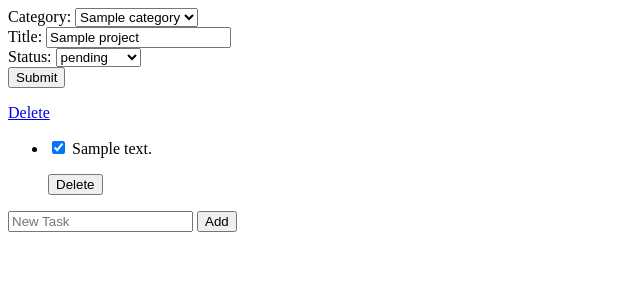
After one commit to alkaldi1406/Django-pm, a Django app: page /project/edit/1 in a window 1280 px wide. The commit adds this page. Shown: the top 300 px of the page, without its empty margins (0-640 px from the left). Run offline with Django 5.2, Linux system fonts and the light colour scheme; tables that the repository leaves empty hold one stand-in row (values such as "Sample post").

Commit message:
progect management

```diff
--- a/projects/forms.py
+++ b/projects/forms.py
@@ -11,3 +11,13 @@ class ProjectCreateForm(forms.ModelForm):
             'title': forms.TextInput(),
             'description': forms.Textarea()
         }
+
+class ProjectUpdateForm(forms.ModelForm):
+    class Meta:
+        model = models.Project
+        fields = ['category', 'title', 'status']
+        widgets ={
+            'category': forms.Select(),
+            'title': forms.TextInput(),
+            'status': forms.Select()
+        }
--- a/projects/templates/base.html
+++ b/projects/templates/base.html
@@ -1,6 +1,10 @@
 <!doctype html>
 <html lang="en">
 <head>
+    <meta charset="UTF-8">
+    <meta name="viewport"
+          content="width=device-width, user-scalable=no, initial-scale=1.0, maximum-scale=1.0, minimum-scale=1.0">
+    <meta http-equiv="X-UA-Compatible" content="ie=edge">
     <title>Document</title>
 </head>
 <body>
--- a/projects/templates/project/list.html
+++ b/projects/templates/project/list.html
@@ -1,9 +1,9 @@
 {% load i18n %}
 {% block content %}
-    <h3> {% trans 'my project' %}</h3>
+    <h3> {% trans 'My Project' %}</h3>
     <ul>
         {% for project in object_list %}
-            <li>{{project.title}}</li>
+            <li>{{ project.title }} <a href="{% url 'Project_update' project.id %}">edit</a> </li>
         {% empty %}
             <li>{% trans 'they are no project to show !!!'%}</li>
         {% endfor %}
--- /dev/null
+++ b/projects/templates/project/task.html
@@ -0,0 +1,30 @@
+{% load i18n %}
+
+<ul>
+    {% for task in project.task_set.all %}
+        <li>
+            <form method="post" action="{% url 'Task_update' task.id %}">
+                {% csrf_token %}
+                <input
+                        type="checkbox"
+                        name="is_completed"
+                        {% if task.is_completed %} checked {% endif %}
+                        onchange="this.form.submit()"
+                />
+                {{ task.description }}
+            </form>
+             <form method="post" action="{% url 'Task_delete' task.id %}">
+                {% csrf_token %}
+                <button type="submit">Delete</button>
+            </form>
+        </li>
+    {% endfor %}
+</ul>
+
+
+<form method="post" action="{% url 'Task_create'%}">
+    {% csrf_token %}
+    <input type="hidden" value="{{ project.id }}" name="project">
+    <input type="text" name="description" placeholder="{% trans 'New Task' %}"/>
+    <input type="submit" value="{% trans 'Add' %}" />
+</form>
--- /dev/null
+++ b/projects/templates/project/update.html
@@ -0,0 +1,10 @@
+{% load i18n %}
+{% block content %}
+    <form method="post">
+        {% csrf_token %}
+        {{ form }}
+        <input type="submit" value="Submit" />
+    </form>
+    <a href="{% url 'Project_delete' object.id %}">Delete</a>
+    {% include 'project/task.html' with project=object %}
+{% endblock %}
--- a/projects/urls.py
+++ b/projects/urls.py
@@ -3,4 +3,9 @@ from . import views
 urlpatterns = [
     path('',views.ProjectListView.as_view(), name='Project_list'),
     path('project/create',views.ProjectCreateView.as_view(), name='Project_create'),
+    path('project/edit/<int:pk>',views.ProjectUpdateView.as_view(), name='Project_update'),
+    path('project/delete/<int:pk>', views.ProjectDeleteView.as_view(), name='Project_delete'),
+    path('task/create', views.TaskCreateView.as_view(), name='Task_create'),
+    path('task/edit/<int:pk>', views.TaskUpdateView.as_view(), name='Task_update'),
+    path('task/delete/<int:pk>', views.TaskDeleteView.as_view(), name='Task_delete'),
 ]
--- a/projects/views.py
+++ b/projects/views.py
@@ -1,5 +1,5 @@
-from django.views.generic import ListView, CreateView
-from django.urls import reverse_lazy
+from django.views.generic import ListView, CreateView, UpdateView, DeleteView
+from django.urls import reverse_lazy, reverse
 from . import models
 from . import forms
 # Create your views here.
@@ -12,3 +12,44 @@ class ProjectCreateView(CreateView):
     form_class = forms.ProjectCreateForm
     template_name = 'project/create.html'
     success_url = reverse_lazy('Project_list')
+
+class ProjectUpdateView(UpdateView):
+    model = models.Project
+    form_class = forms.ProjectUpdateForm
+    template_name = 'project/update.html'
+
+    def get_success_url(self):
+        return reverse('Project_update', args=[self.object.id])
+
+
+class ProjectDeleteView(DeleteView):
+    model = models.Project
+    template_name = 'project/delete.html'
+    success_url = reverse_lazy('Project_list')
+
+
+
+class TaskCreateView(CreateView):
+    model = models.Task
+    fields = ['project', 'description']
+    http_method_names = ['post']
+
+    def get_success_url(self):
+        return reverse('Project_update', args=[self.object.project.id])
+
+
+
+class TaskUpdateView(UpdateView):
+    model = models.Task
+    fields = ['is_completed']
+    http_method_names = ['post']
+
+    def get_success_url(self):
+        return reverse('Project_update', args=[self.object.project.id])
+
+
+class TaskDeleteView(DeleteView):
+    model = models.Task
+
+    def get_success_url(self):
+        return reverse('Project_update', args=[self.object.project.id])
```
Also changed, not shown: projects/templates/project/delete.html (added, +9 -0 lines), projects/models.py (line endings or trailing spaces). Lines whose indentation alone changed are shown as unchanged.
